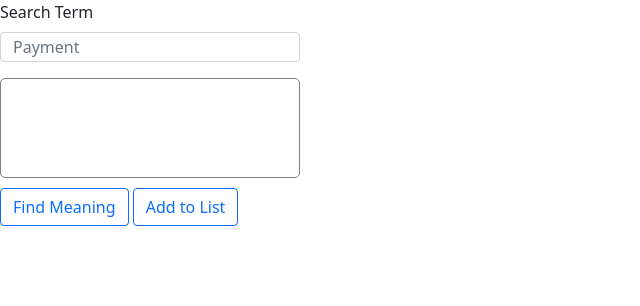
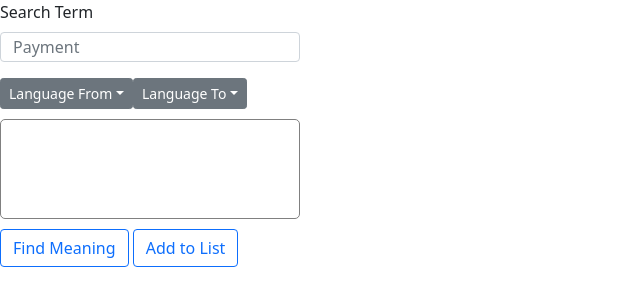
Before and after one commit to MyKhan/toucan-like-app, a React (Create React App) app: page / in a window 1280 px wide. Shown: the top 306 px of the page, without its empty margins (0-640 px from the left). Built offline with nearby package versions, Linux system fonts and the light colour scheme; the HTML template or start-up script is replaced by a standard one.

Commit message:
add buttons for to and from languages

```diff
--- a/public/index.html
+++ b/public/index.html
@@ -11,6 +11,9 @@
     />
     <link rel="apple-touch-icon" href="%PUBLIC_URL%/logo192.png" />
     <link rel="manifest" href="%PUBLIC_URL%/manifest.json" />
+    <script src="https://code.jquery.com/jquery-3.2.1.slim.min.js" integrity="sha384-KJ3o2DKtIkvYIK3UENzmM7KCkRr/rE9/Qpg6aAZGJwFDMVNA/GpGFF93hXpG5KkN" crossorigin="anonymous"></script>
+    <script src="https://cdn.jsdelivr.net/npm/popper.js@1.12.9/dist/umd/popper.min.js" integrity="sha384-ApNbgh9B+Y1QKtv3Rn7W3mgPxhU9K/ScQsAP7hUibX39j7fakFPskvXusvfa0b4Q" crossorigin="anonymous"></script>
+    <script src="https://cdn.jsdelivr.net/npm/bootstrap@4.0.0/dist/js/bootstrap.min.js" integrity="sha384-JZR6Spejh4U02d8jOt6vLEHfe/JQGiRRSQQxSfFWpi1MquVdAyjUar5+76PVCmYl" crossorigin="anonymous"></script>
     <title>React App</title>
   </head>
   <body>
--- a/src/App.css
+++ b/src/App.css
@@ -10,5 +10,9 @@
   border: 1px solid gray;
   border-radius: 5px;
   padding: 0px 5px;
-  margin-bottom: 10px;
+  margin: 10px 0px;
 }
+
+.dropdown {
+  display: inline;
+}
--- a/src/App.js
+++ b/src/App.js
@@ -63,6 +63,10 @@ const App = () => {
     toast("Do I conjure up the meaning on my own?");
   }
 
+  const selectLanguage = () => {
+    console.log("Yes");
+  }
+
   return (
     <>
       <Form onSubmit={(e) => e.preventDefault()}>
@@ -71,13 +75,34 @@ const App = () => {
           <Form.Control value={searchTerm} type="text" placeholder="Payment" ref={input} onChange={handleSetSearchTerm} />
         </Form.Group>
       </Form>
+      <div className="dropdown">
+        <button className="btn btn-secondary btn-sm dropdown-toggle " type="button" id="dropdownMenuButton" data-toggle="dropdown" aria-haspopup="true" aria-expanded="false">
+          Language From
+        </button>
+        <div className="dropdown-menu" aria-labelledby="dropdownMenuButton">
+          <a className="dropdown-item" href="#">English</a>
+          <a className="dropdown-item" href="#">Finnish</a>
+          <a className="dropdown-item" href="#">French</a>
+          <a className="dropdown-item" href="#">Spanish</a>
+        </div>
+      </div>
+      <div className="dropdown">
+        <button className="btn btn-secondary btn-sm dropdown-toggle " type="button" id="dropdownMenuButton" data-toggle="dropdown" aria-haspopup="true" aria-expanded="false">
+          Language To
+        </button>
+        <div className="dropdown-menu" aria-labelledby="dropdownMenuButton">
+          <a className="dropdown-item" href="#">English</a>
+          <a className="dropdown-item" href="#">Finnish</a>
+          <a className="dropdown-item" href="#">French</a>
+          <a className="dropdown-item" href="#">Spanish</a>
+        </div>
+      </div>
       <div id="google_translate_element"></div>
       <Button variant="outline-primary" onClick={searchGoogleTranslate}>Find Meaning</Button>{' '}
       <Button variant="outline-primary" onClick={addToList}>Add to List</Button>{' '}
       <ToastContainer
         position="top-left"
         theme="dark"
-        type = "error"
       />
     </>
   )
```
